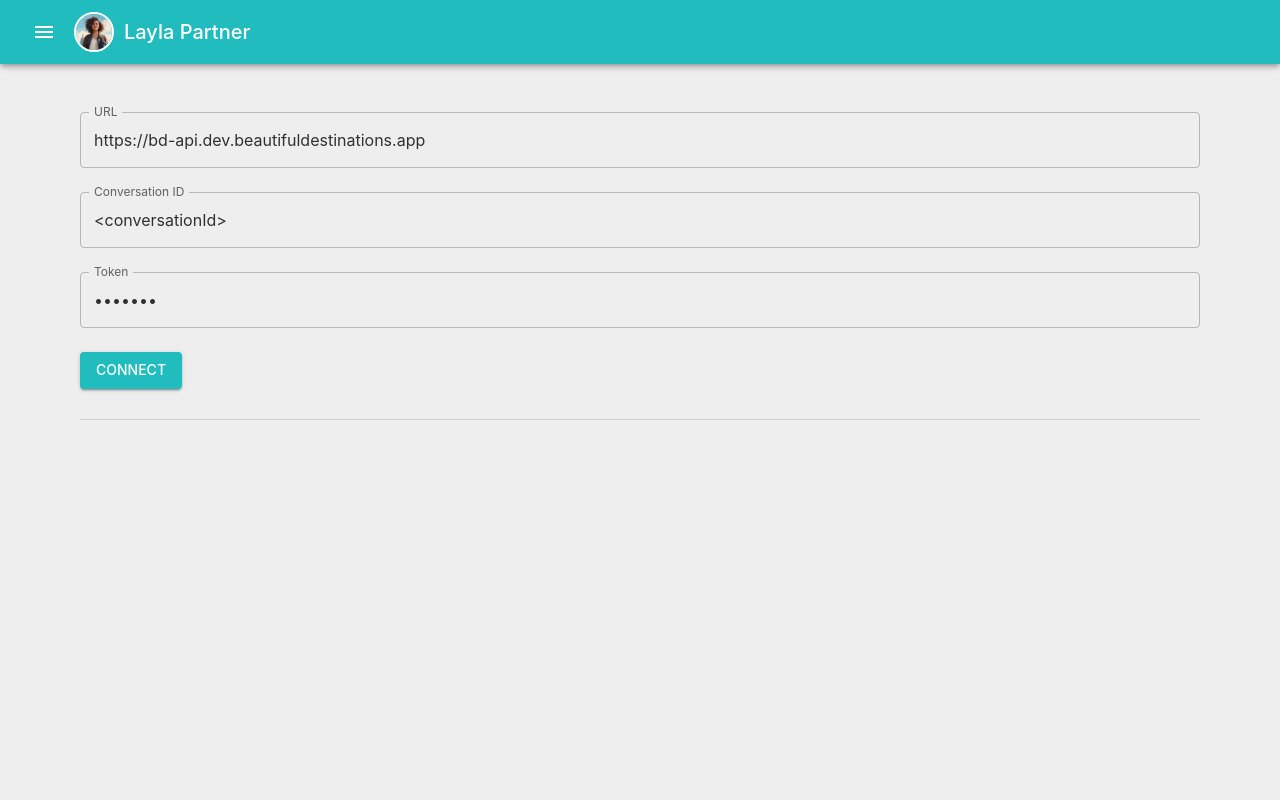
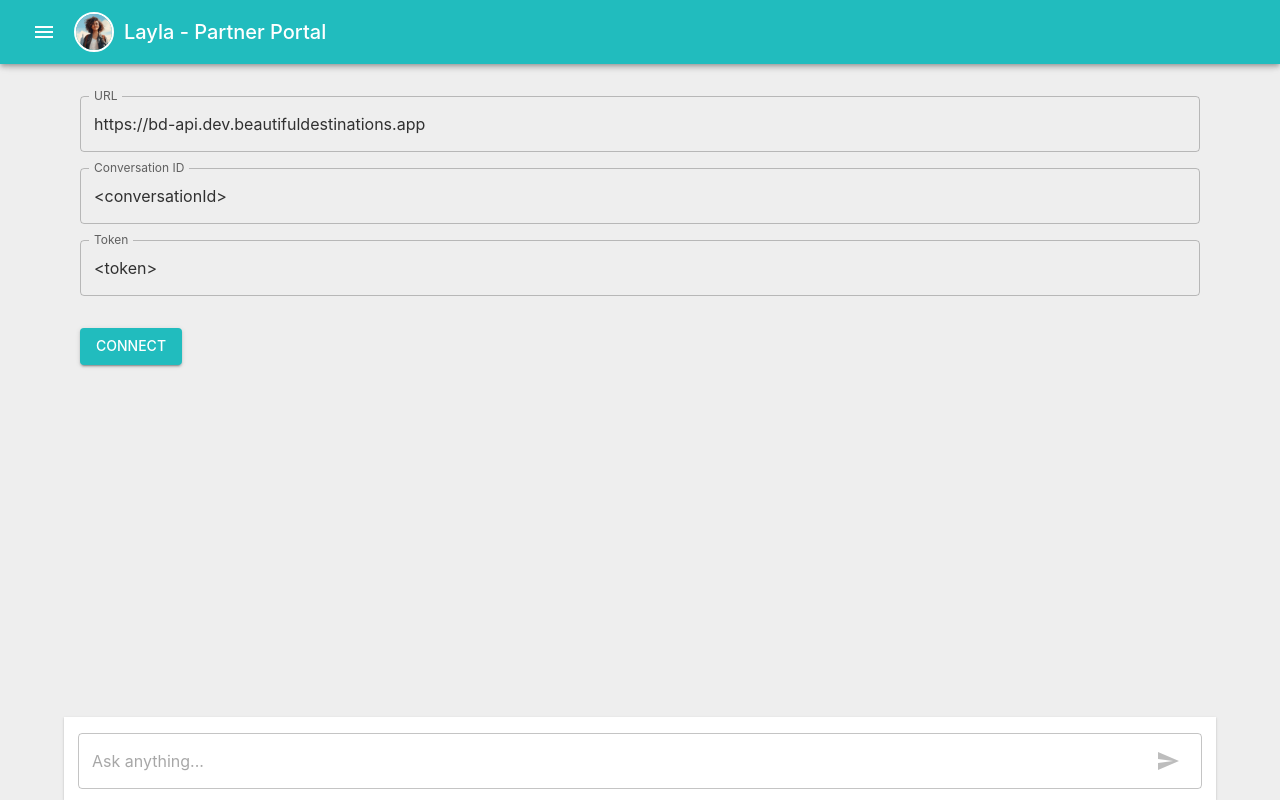
Before and after one commit to go-travelo/layla-partner-app, a React (Create React App) app: page /chat in a window 1280 px wide. Built offline with nearby package versions, Linux system fonts and the light colour scheme.

Commit message:
Chat send message and markdown handling

```diff
--- a/package.json
+++ b/package.json
@@ -22,6 +22,8 @@
     "react-redux": "^9.1.2",
     "react-router-dom": "^6.24.0",
     "react-scripts": "5.0.1",
+    "remark": "^15.0.1",
+    "remark-html": "^16.0.1",
     "socket.io-client": "^4.7.5",
     "typescript": "^4.9.5",
     "web-vitals": "^2.1.4"
--- a/src/App.tsx
+++ b/src/App.tsx
@@ -12,7 +12,7 @@ const App: React.FC = () => {
     <Router>
       <Header/>
       <RedirectHandler/>
-      <Container sx={{ marginTop: '80px' }}>
+      <Container>
         <Routes>
           <Route path="/" element={<Documentation/>}/>
           <Route path="/chat" element={<Chat/>}/>
--- a/src/components/Header.tsx
+++ b/src/components/Header.tsx
@@ -31,7 +31,7 @@ const Header: React.FC = () => {
             }}
           />
           <Typography variant="h6" noWrap sx={{ color: 'secondary.main' }}>
-            Layla Partner
+            Layla - Partner Portal
           </Typography>
         </Box>
       </Toolbar>
--- /dev/null
+++ b/src/components/MarkdownRenderer.tsx
@@ -0,0 +1,28 @@
+import React, { useEffect, useState } from 'react';
+import { remark } from 'remark';
+import html from 'remark-html';
+
+const markdownToHtml = async (markdown: string) => {
+  const result = await remark().use(html).process(markdown);
+  return result.toString();
+};
+
+const MarkdownRenderer = ({ markdown }: { markdown: string }) => {
+  const [htmlContent, setHtmlContent] = useState('');
+
+  useEffect(() => {
+    const convertMarkdown = async () => {
+      const html = await markdownToHtml(markdown);
+      setHtmlContent(html);
+    };
+
+    // noinspection JSIgnoredPromiseFromCall
+    convertMarkdown();
+  }, [markdown]);
+
+  return (
+    <div dangerouslySetInnerHTML={{ __html: htmlContent }}/>
+  );
+};
+
+export default MarkdownRenderer;
--- a/src/components/Message.tsx
+++ b/src/components/Message.tsx
@@ -1,7 +1,8 @@
 import React from 'react';
-import { Box, Paper, Typography } from '@mui/material';
+import { Box, Paper } from '@mui/material';
 import { styled } from '@mui/system';
 import { ChatMessage } from '../features/conversationSliceModels';
+import MarkdownRenderer from './MarkdownRenderer';
 
 const StyledMessageContainer = styled(Box, {
   shouldForwardProp: (prop) => prop !== 'isUserMessage',
@@ -24,7 +25,7 @@ const Message: React.FC<{ message: ChatMessage }> = ({ message }) => {
   return (
     <StyledMessageContainer isUserMessage={message.isUserMessage}>
       <StyledMessageBox isUserMessage={message.isUserMessage}>
-        <Typography variant="body1">{message.text}</Typography>
+        <MarkdownRenderer markdown={message.text || '{{cards not yet implemented}}'}/>
       </StyledMessageBox>
     </StyledMessageContainer>
   );
--- a/src/features/conversationSlice.tsx
+++ b/src/features/conversationSlice.tsx
@@ -5,6 +5,8 @@ import { Conversation } from './conversationSliceModels';
 import conversationService from '../services/conversationService';
 import { AppDispatch, AppThunk, RootState } from '../store/store';
 import { getLocalStorageItem, setLocalStorageItem } from '../services/localStorageService';
+import apiService from '../services/apiService';
+import { SendTextMessageParams } from '../services/apiServiceModels';
 
 type ConnectionStatus = 'disconnected' | 'connecting' | 'connected';
 
@@ -80,12 +82,14 @@ export const selectConnectionConversationId = (state: RootState) => state.conver
 
 export default conversationSlice.reducer;
 
-// Thunk to connect to the Socket.IO server
 export const connectSocket = (url: string, conversationId: string, token: string): AppThunk => (dispatch: AppDispatch) => {
   conversationService.connect(url, conversationId, token, dispatch);
 };
 
-// Thunk to disconnect from the Socket.IO server
 export const disconnectSocket = (): AppThunk => (dispatch: AppDispatch) => {
   conversationService.disconnect(dispatch);
 };
+
+export const sendMessage = (message: SendTextMessageParams): AppThunk => async (dispatch: AppDispatch) => {
+  await apiService.sendTextMessage(message);
+};
--- a/src/pages/Chat.tsx
+++ b/src/pages/Chat.tsx
@@ -1,7 +1,8 @@
-import React from 'react';
-import { Alert, Box, Button, Divider, TextField } from '@mui/material';
+import React, { useEffect, useRef, useState } from 'react';
+import { Alert, Box, Button, IconButton, InputAdornment, TextField } from '@mui/material';
+import SendIcon from '@mui/icons-material/Send';
 import { useAppDispatch, useAppSelector } from '../store/hooks';
-import { connectSocket, disconnectSocket, selectConnectionConversationId, selectConnectionError, selectConnectionStatus, selectConnectionToken, selectConnectionUrl, selectConversation, setConnectionConversationId, setConnectionToken, setConnectionUrl } from '../features/conversationSlice';
+import { connectSocket, disconnectSocket, selectConnectionConversationId, selectConnectionError, selectConnectionStatus, selectConnectionToken, selectConnectionUrl, selectConversation, sendMessage, setConnectionConversationId, setConnectionToken, setConnectionUrl } from '../features/conversationSlice';
 import Message from '../components/Message';
 
 const Chat: React.FC = () => {
@@ -12,14 +13,36 @@ const Chat: React.FC = () => {
   const url = useAppSelector(selectConnectionUrl);
   const conversationId = useAppSelector(selectConnectionConversationId);
   const token = useAppSelector(selectConnectionToken);
+  const [messageText, setMessageText] = useState('');
 
   const messages = conversation.chatMessages || [];
+
+  const messageContainerRef = useRef<HTMLDivElement>(null);
+
+  useEffect(() => {
+    if (messageContainerRef.current) {
+      messageContainerRef.current.scrollTop = messageContainerRef.current.scrollHeight;
+    }
+  }, [messages]);
 
   const handleConnect = () => {
     if (connectionStatus === 'connected') {
       dispatch(disconnectSocket());
     } else if (connectionStatus === 'disconnected') {
       dispatch(connectSocket(url, conversationId, token));
+    }
+  };
+
+  const handleSendMessage = () => {
+    if (messageText.trim() !== '') {
+      dispatch(sendMessage({ token, conversationId, text: messageText }));
+      setMessageText('');
+    }
+  };
+
+  const handleKeyDown = (event: React.KeyboardEvent) => {
+    if (event.key === 'Enter') {
+      handleSendMessage();
     }
   };
 
@@ -37,32 +60,33 @@ const Chat: React.FC = () => {
   }
 
   return (
-    <Box p={2}>
-      <Box mb={2} sx={{ display: connectionStatus === 'connected' ? 'none' : 'inherit' }}>
+    <Box display="flex" flexDirection="column" height="100vh">
+      {connectionStatus !== 'connected' && (
+        <Box p={2} sx={{ flex: '0 0 auto', marginTop: '80px' }}>
+          <Box mb={2}>
             <TextField
               fullWidth
               label="URL"
               value={url}
               onChange={e => dispatch(setConnectionUrl(e.target.value))}
-          margin="normal"
+              sx={{ mb: 2 }}
             />
             <TextField
               fullWidth
               label="Conversation ID"
               value={conversationId}
               onChange={e => dispatch(setConnectionConversationId(e.target.value))}
-          margin="normal"
+              sx={{ mb: 2 }}
             />
             <TextField
               fullWidth
-          type="password"
               label="Token"
               value={token}
               onChange={e => dispatch(setConnectionToken(e.target.value))}
-          margin="normal"
+              sx={{ mb: 2 }}
             />
           </Box>
-      <Button variant="contained" onClick={handleConnect}>
+          <Button variant="contained" onClick={handleConnect} sx={{ marginBottom: 1 }}>
             {buttonText}
           </Button>
           {connectionError && (
@@ -70,11 +94,32 @@ const Chat: React.FC = () => {
               Error: {connectionError}
             </Alert>
           )}
-      <Divider sx={{ margin: '30px 0 30px 0' }}/>
-
+        </Box>
+      )}
+      <Box flexGrow={1} overflow="auto" ref={messageContainerRef} p={2} sx={{ marginTop: '64px' }}>
         {messages.map((message) => (
           <Message key={message.id} message={message}/>
         ))}
+      </Box>
+      <Box sx={{ flex: '0 0 auto', padding: '0px 14px 3px 14px', bgcolor: 'background.paper', boxShadow: 1 }}>
+        <TextField
+          fullWidth
+          placeholder="Ask anything..."
+          value={messageText}
+          onChange={e => setMessageText(e.target.value)}
+          onKeyDown={handleKeyDown}
+          margin="normal"
+          InputProps={{
+            endAdornment: (
+              <InputAdornment position="end">
+                <IconButton onClick={handleSendMessage} color="primary" disabled={!messageText}>
+                  <SendIcon/>
+                </IconButton>
+              </InputAdornment>
+            ),
+          }}
+        />
+      </Box>
     </Box>
   );
 };
```
Also changed, not shown: 1 other file (tests, documents, lock files or other folders). Lines whose indentation alone changed are shown as unchanged.
